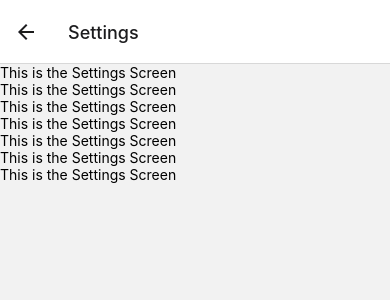
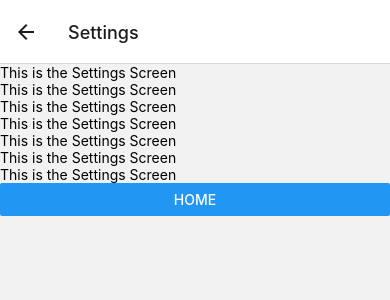
Before and after one commit to rvenegas5/pokedex, a React Native app: screen /Settings in a window 390 px wide. Shown: the top 300 px of the page. Built offline with nearby package versions, Linux system fonts and the light colour scheme.

Commit message:
Using navigation prop to navigate between screens

```diff
--- a/src/screens/SettingsScreen.js
+++ b/src/screens/SettingsScreen.js
@@ -1,7 +1,12 @@
 import React from 'react'
-import { View, Text } from 'react-native'
+import { View, Text, Button } from 'react-native'
 
-export default function SettingsScreen() {
+export default function SettingsScreen({ navigation }) {
+
+  const goToScreen = (pageName) => {
+    navigation.navigate(pageName);
+  }
+
   return (
     <View>
       <Text>This is the Settings Screen</Text>
@@ -11,6 +16,7 @@ export default function SettingsScreen() {
       <Text>This is the Settings Screen</Text>
       <Text>This is the Settings Screen</Text>
       <Text>This is the Settings Screen</Text>
+      <Button title='Home' onPress={()=>goToScreen("Home")} />
     </View>
   )
 }
```
